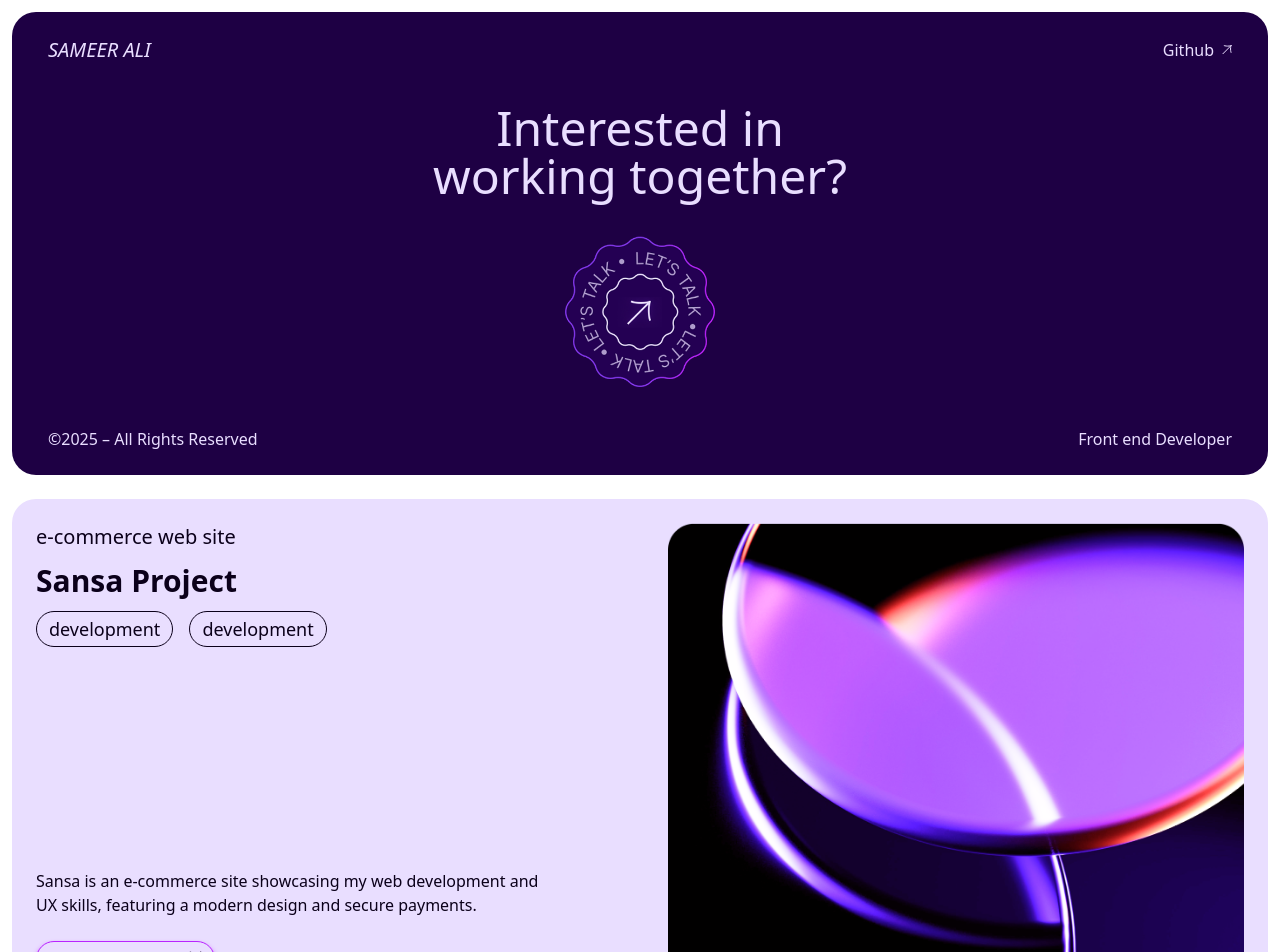
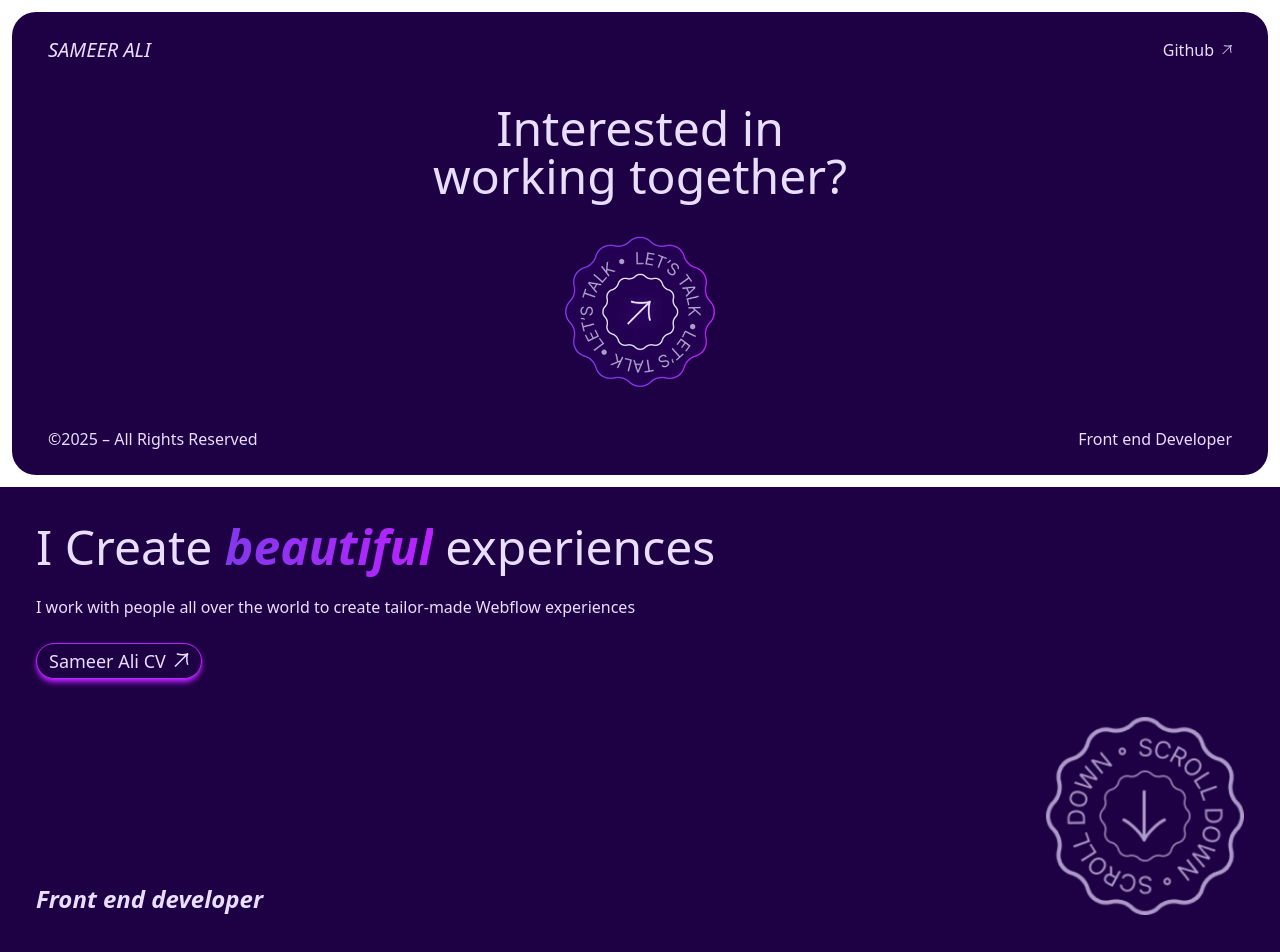
Before and after one commit to SameerAli678/Sameer-portfolio, a Next.js app: page / in a window 1280 px wide. Shown: the top 952 px of the page. Built offline with nearby package versions, Linux system fonts and the light colour scheme.

Commit message:
`fix` - hero section

```diff
--- a/src/app/page.tsx
+++ b/src/app/page.tsx
@@ -1,12 +1,14 @@
 "use client";
 import ProjectCard from "@/components/cards/project-card";
 import Footer from "@/components/footer/footer";
+import HeroSection from "@/components/herosection/herosection";
 import { ProjectCardData } from "@/constant/project-card-data";
 
 export default function Home() {
   return (
     <div className="grid bg-background">
       <Footer />
+      <HeroSection />
       {ProjectCardData.map((item, i) => (
         <ProjectCard
           key={i}
--- /dev/null
+++ b/src/components/herosection/herosection.tsx
@@ -0,0 +1,38 @@
+import React from "react";
+import Button from "../button/button";
+import Arrow from "@/../public/icons/Arrow.svg";
+import ScrollDown from "@/../public/Images/ScrollDown.png";
+import Image from "next/image";
+
+const HeroSection = () => {
+  return (
+    <div className="bg-primary w-full h-full">
+      <div className="text-white text-md p-9 gap-y-6 grid">
+        <h1 className="text-5xl">
+          I Create{" "}
+          <span className="italic font-semibold bg-gradient-to-r from-primary-Normal to-pink text-transparent bg-clip-text">
+            beautiful
+          </span>{" "}
+          experiences
+        </h1>
+        <p>
+          I work with people all over the world to create tailor-made Webflow
+          experiences
+        </p>
+        <a href={"/cv/Sameer-ali-cv.pdf"} download>
+          <Button text="Sameer Ali CV" icon={Arrow} />
+        </a>
+      </div>
+      <div className="flex flex-col sm:flex-row justify-between sm:items-end pb-10 px-9 gap-y-3">
+        <p className="text-white text-2xl italic font-semibold sm:order-1 order-2">
+          Front end developer
+        </p>
+        <div className="flex sm:order-2 order-1">
+          <Image src={ScrollDown} alt="ScrollDown" width={200} height={300} />
+        </div>
+      </div>
+    </div>
+  );
+};
+
+export default HeroSection;
--- a/tailwind.config.js
+++ b/tailwind.config.js
@@ -6,9 +6,11 @@ module.exports = {
       backgroundImage: {
         "text-gradient":
           "linear-gradient(93deg, #8338EC 49.3%, #B923FF 87.76%)",
+        "Linear-Gradient":
+          "linear-gradient(93deg, #8338EC 49.3%, #B923FF 87.76%)",
       },
       colors: {
-        primary: { DEFAULT: "#1E0044" },
+        primary: { DEFAULT: "#1E0044", Normal: "#8338EC" },
         white: "#E9DEFF",
         black: "#0B001A",
         pink: "#B923FF",
```
Also changed, not shown: public/Images/ScrollDown.png (added), 1 other file (tests, documents, lock files or other folders).
